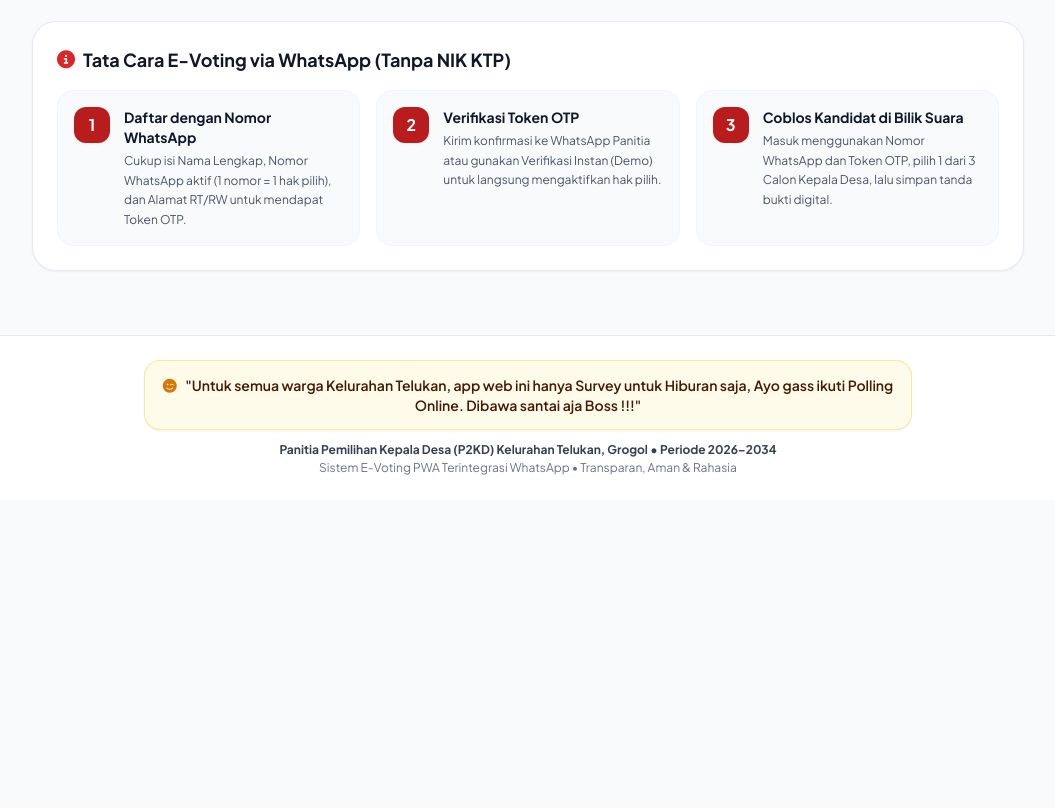
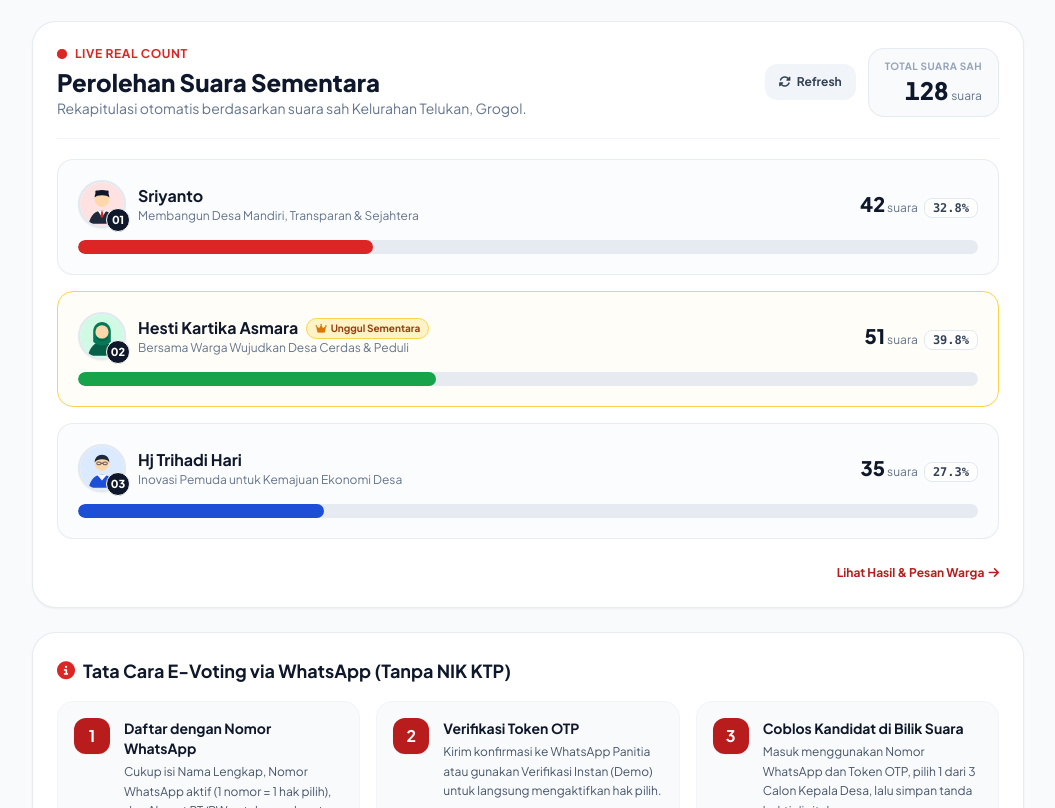
Before and after one commit to seoulinbowl18-Git/pilkades-telukan, a website: page index.html in a window 1280 px wide. Shown: the part 682-1490 px from the top of the page, without its empty margins (112-1167 px from the left). Before the commit the page ends 1182 px from the top, so only its background shows below. Drawn offline with nearby package versions, Linux system fonts and the light colour scheme; no server answers.

Commit message:
Show the live real count on the Beranda tab
Adds a "Perolehan Suara Sementara" card (LIVE REAL COUNT label,
Refresh, TOTAL SUARA SAH, candidate rows with votes, percentage,
progress bar and Unggul Sementara badge) to Beranda, directly above
"Tata Cara E-Voting via WhatsApp (Tanpa NIK KTP)", with a link to the
Hasil tab.

The card uses its own IDs (hasil-total-votes-home,
results-chart-container-home). renderResultsChart() builds the HTML once
and writes it to both the Beranda and Hasil containers, so they always
match on load, on Refresh, after a vote, during the 30s polling, and
when candidate profiles change (MongoDB online, localStorage in demo).
Containers are only rewritten when their content changes.

No duplicate IDs, and no horizontal scroll at 360/390/1280px.

Co-Authored-By: Claude Opus 5.5 <noreply@anthropic.com>
Claude-Session: https://claude.ai/code/session_011pcai4J7mejh8mKPcrqhmo

```diff
--- a/index.html
+++ b/index.html
@@ -266,6 +266,41 @@
                         <span class="text-2xl sm:text-3xl font-extrabold text-garuda-700">3</span>
                         <p class="text-xs text-slate-500 mt-0.5">Calon Kepala Desa</p>
                     </div>
+                </div>
+            </div>
+
+            <!-- Perolehan Suara Sementara (Live Real Count) — versi Beranda.
+                 ID berakhiran -home; diisi oleh renderResultsChart() yang sama dengan tab Hasil. -->
+            <div id="home-results-card" class="bg-white rounded-3xl p-5 sm:p-6 border border-slate-200/80 shadow-sm">
+                <div class="flex flex-col sm:flex-row sm:items-center justify-between gap-4 pb-5 border-b border-slate-100">
+                    <div class="min-w-0">
+                        <div class="flex items-center gap-2">
+                            <span class="relative flex w-2.5 h-2.5">
+                                <span class="absolute inline-flex w-full h-full rounded-full bg-red-500 opacity-75 animate-ping"></span>
+                                <span class="relative inline-flex w-2.5 h-2.5 rounded-full bg-red-600"></span>
+                            </span>
+                            <span class="text-xs font-bold uppercase tracking-wider text-garuda-600">Live Real Count</span>
+                        </div>
+                        <h3 class="text-xl sm:text-2xl font-extrabold text-slate-900 mt-1">Perolehan Suara Sementara</h3>
+                        <p class="text-xs sm:text-sm text-slate-500">Rekapitulasi otomatis berdasarkan suara sah Kelurahan Telukan, Grogol.</p>
+                    </div>
+                    <div class="flex items-center gap-3 shrink-0">
+                        <button type="button" onclick="refreshResults()" class="cursor-pointer px-3.5 py-2.5 rounded-xl bg-slate-100 hover:bg-slate-200 text-slate-700 text-xs font-bold transition flex items-center gap-1.5">
+                            <i class="fa-solid fa-rotate"></i>
+                            <span>Refresh</span>
+                        </button>
+                        <div class="bg-slate-50 px-4 py-2.5 rounded-2xl border border-slate-200/80 text-right">
+                            <span class="text-[10px] font-bold uppercase tracking-wider text-slate-400 block">Total Suara Sah</span>
+                            <span id="hasil-total-votes-home" class="text-2xl font-extrabold text-slate-900 tabular-nums">0</span>
+                            <span class="text-xs text-slate-500"> suara</span>
+                        </div>
+                    </div>
+                </div>
+                <div id="results-chart-container-home" class="mt-5 space-y-4" aria-live="polite"></div>
+                <div class="mt-5 text-right">
+                    <button type="button" onclick="switchTab('hasil')" class="cursor-pointer text-xs font-bold text-garuda-700 hover:underline">
+                        Lihat Hasil &amp; Pesan Warga <i class="fa-solid fa-arrow-right ml-0.5"></i>
+                    </button>
                 </div>
             </div>
 
@@ -2265,6 +2300,8 @@
                 var elVoted = document.getElementById('stat-total-voted');
                 var elPart = document.getElementById('stat-participation');
                 var elHasilTotal = document.getElementById('hasil-total-votes');
+                var elHasilTotalHome = document.getElementById('hasil-total-votes-home');
+                if (elHasilTotalHome) elHasilTotalHome.textContent = totalVotes;
 
                 if (elDpt) elDpt.textContent = totalDptDisplay;
                 if (elVoted) elVoted.textContent = totalVotes;
@@ -2281,8 +2318,10 @@
 
             function renderResultsChart(totalVotes, cands) {
                 cands = cands || appState.candidates;
-                var container = document.getElementById('results-chart-container');
-                if (!container) return;
+                var containers = ['results-chart-container', 'results-chart-container-home']
+                    .map(function (id) { return document.getElementById(id); })
+                    .filter(Boolean);
+                if (!containers.length) return;
 
                 var maxVotes = 0;
                 for (var i = 0; i < cands.length; i++) {
@@ -2329,7 +2368,9 @@
                         '</div>' +
                     '</div>';
                 }
-                container.innerHTML = html;
+                for (var c = 0; c < containers.length; c++) {
+                    if (containers[c].innerHTML !== html) containers[c].innerHTML = html;
+                }
             }
 
             /* ---------------------------------------------------------
```
